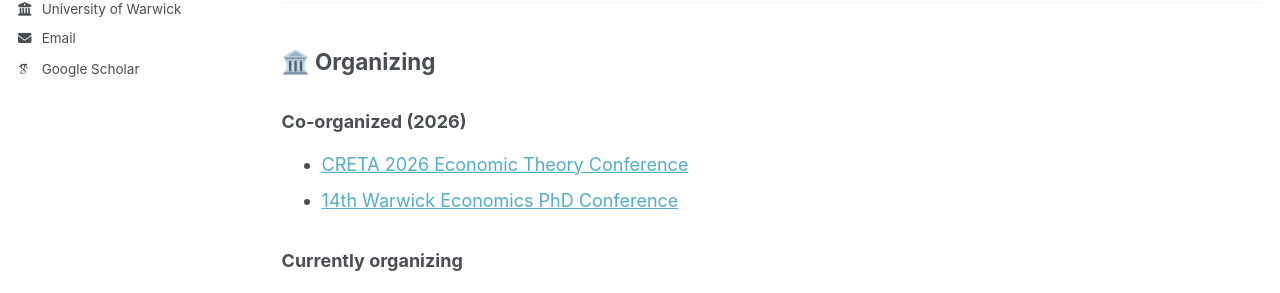
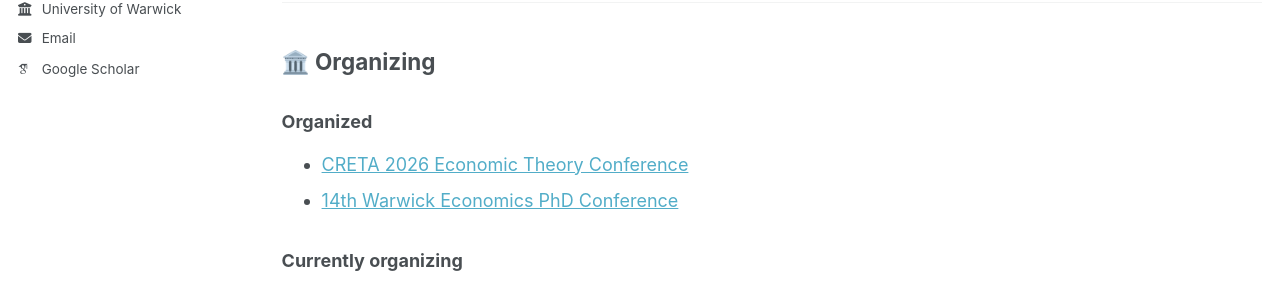
Before and after one commit to MichaelChallis/MichaelChallis.github.io, a Jekyll site: the page built from _pages/service.md, in a window 1280 px wide and 1205 px high. Shown: the part 350-643 px from the top of the window. Built offline with Jekyll 4.4.1, drawn with Linux system fonts in a browser that asks for light colours; some web fonts are replaced.

Commit message:
Update service.md

```diff
--- a/_pages/service.md
+++ b/_pages/service.md
@@ -15,7 +15,7 @@ If you or someone you know is intrested in the program [sign-up here](https://fo
 
 ## 🏛️ Organizing
 
-### Co-organized (2026)
+### Organized
 
 - [CRETA 2026 Economic Theory Conference](https://warwick.ac.uk/fac/soc/economics/events/2026/3/creta_2026_economic_theory_conference/)
 - [14th Warwick Economics PhD Conference](https://sites.google.com/view/warwick-econ-phd-conference/home)
```
